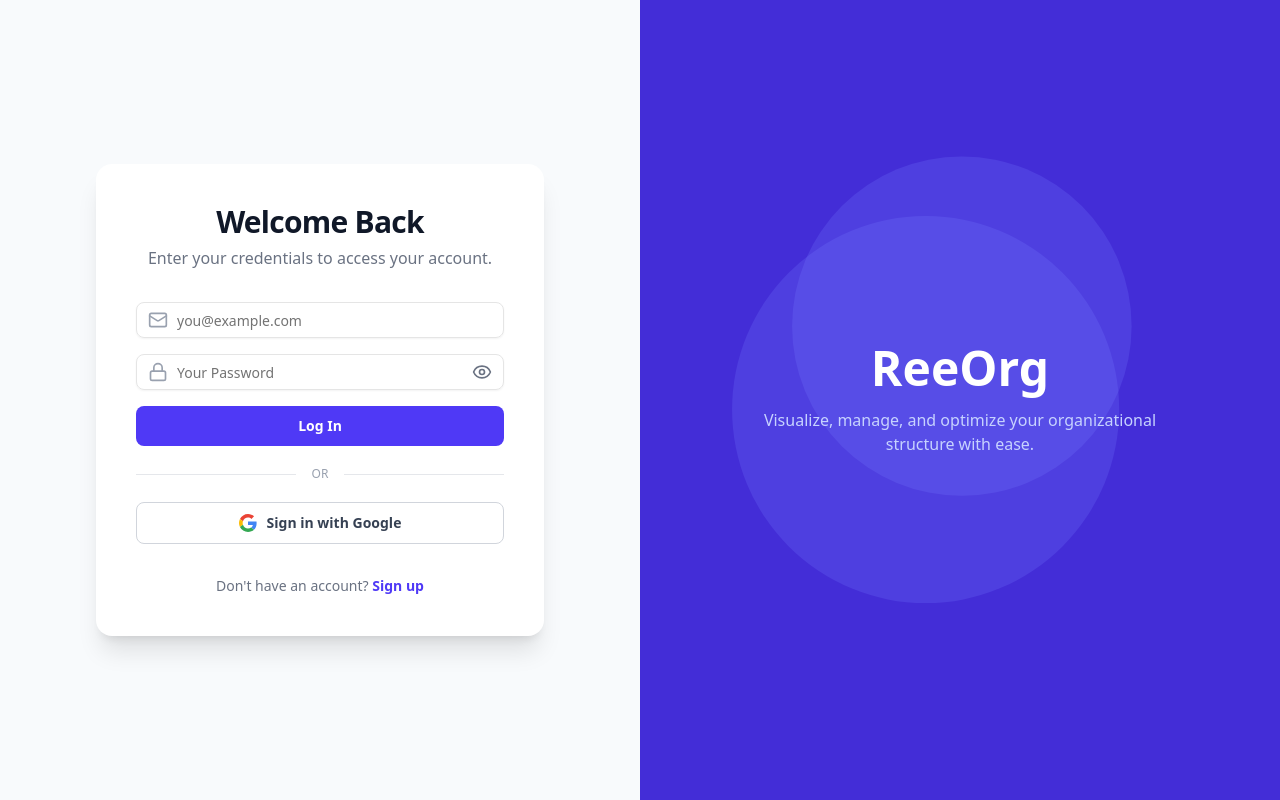
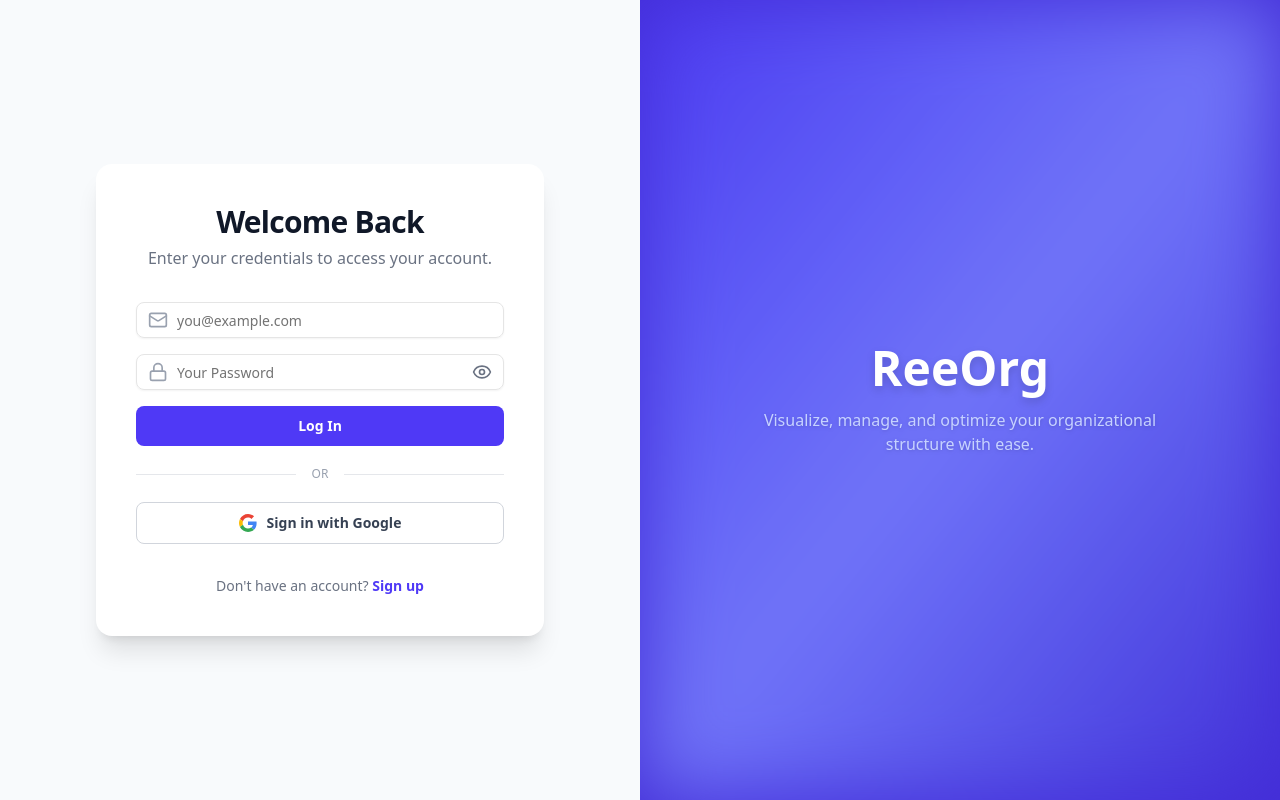
Before and after one commit to iameenalam/AI-Workforce-Intelligence-Platform, a Next.js app: page /login in a window 1280 px wide. Built offline with nearby package versions, Linux system fonts and the light colour scheme.

Commit message:
updated auth pages

```diff
--- a/src/app/(auth)/login/page.jsx
+++ b/src/app/(auth)/login/page.jsx
@@ -13,24 +13,16 @@
 
 const AuthBrandingPanel = () => (
   <div className="hidden lg:flex flex-col items-center justify-center p-10 text-center bg-indigo-700 relative overflow-hidden">
+    {/* Fancy blurred/gradient background effect */}
     <div className="absolute inset-0 z-0">
-      <motion.div
-        className="absolute top-1/4 left-1/4 w-72 h-72 bg-indigo-400/20 rounded-full"
-        animate={{ scale: [1, 1.2, 1], x: [0, 20, 0], y: [0, -20, 0] }}
-        transition={{ duration: 15, repeat: Infinity, repeatType: "mirror" }}
-      />
-      <motion.div
-        className="absolute bottom-1/4 right-1/4 w-96 h-96 bg-indigo-400/20 rounded-full"
-        animate={{ scale: [1, 1.1, 1], x: [0, -30, 0], y: [0, 20, 0] }}
-        transition={{ duration: 20, repeat: Infinity, repeatType: "mirror", delay: 5 }}
-      />
+      <div className="w-full h-full bg-gradient-to-br from-indigo-600 via-indigo-400 to-indigo-700 opacity-80 blur-2xl animate-gradient-move"></div>
     </div>
     <div className="z-10 w-full max-w-md">
       <motion.h1
         initial={{ opacity: 0, y: 20 }}
         animate={{ opacity: 1, y: 0 }}
         transition={{ duration: 0.5, delay: 0.2 }}
-        className="text-5xl font-bold text-white"
+        className="text-5xl font-bold text-white drop-shadow-lg"
         style={{ fontFamily: "var(--font-geist-sans)" }}
       >
         ReeOrg
@@ -39,7 +31,7 @@
         initial={{ opacity: 0, y: 20 }}
         animate={{ opacity: 1, y: 0 }}
         transition={{ duration: 0.5, delay: 0.4 }}
-        className="mt-4 text-indigo-200"
+        className="mt-4 text-indigo-200 drop-shadow"
         style={{ fontFamily: "var(--font-geist-sans)" }}
       >
         Visualize, manage, and optimize your organizational structure with ease.
--- a/src/app/(auth)/signup/page.jsx
+++ b/src/app/(auth)/signup/page.jsx
@@ -13,24 +13,16 @@
 
 const AuthBrandingPanel = () => (
   <div className="hidden lg:flex flex-col items-center justify-center p-10 text-center bg-indigo-700 relative overflow-hidden">
+    {/* Fancy blurred/gradient background effect */}
     <div className="absolute inset-0 z-0">
-      <motion.div
-        className="absolute top-1/4 left-1/4 w-72 h-72 bg-indigo-400/20 rounded-full"
-        animate={{ scale: [1, 1.2, 1], x: [0, 20, 0], y: [0, -20, 0] }}
-        transition={{ duration: 15, repeat: Infinity, repeatType: "mirror" }}
-      />
-      <motion.div
-        className="absolute bottom-1/4 right-1/4 w-96 h-96 bg-indigo-400/20 rounded-full"
-        animate={{ scale: [1, 1.1, 1], x: [0, -30, 0], y: [0, 20, 0] }}
-        transition={{ duration: 20, repeat: Infinity, repeatType: "mirror", delay: 5 }}
-      />
+      <div className="w-full h-full bg-gradient-to-br from-indigo-600 via-indigo-400 to-indigo-700 opacity-80 blur-2xl animate-gradient-move"></div>
     </div>
     <div className="z-10 w-full max-w-md">
       <motion.h1
         initial={{ opacity: 0, y: 20 }}
         animate={{ opacity: 1, y: 0 }}
         transition={{ duration: 0.5, delay: 0.2 }}
-        className="text-5xl font-bold text-white"
+        className="text-5xl font-bold text-white drop-shadow-lg"
         style={{ fontFamily: "var(--font-geist-sans)" }}
       >
         ReeOrg
@@ -39,7 +31,7 @@
         initial={{ opacity: 0, y: 20 }}
         animate={{ opacity: 1, y: 0 }}
         transition={{ duration: 0.5, delay: 0.4 }}
-        className="mt-4 text-indigo-200"
+        className="mt-4 text-indigo-200 drop-shadow"
         style={{ fontFamily: "var(--font-geist-sans)" }}
       >
         Visualize, manage, and optimize your organizational structure with ease.
```
